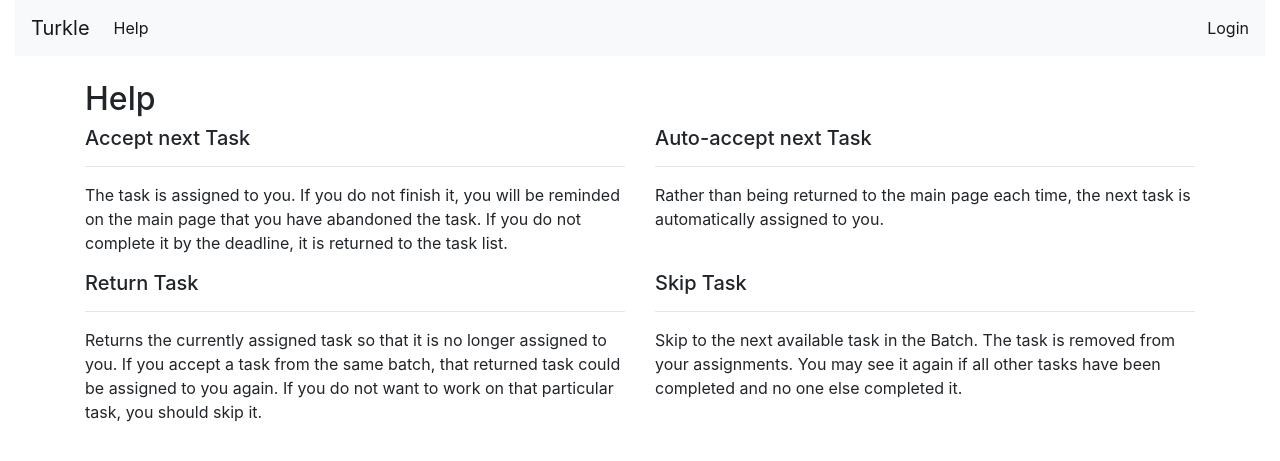
After one commit to hltcoe/turkle, a Django app: page /turkle/help/ in a window 1280 px wide. The commit adds this page. Shown: the top 461 px of the page. Run offline with Django 3.2, Linux system fonts and the light colour scheme; some libraries are stand-ins or nearby versions.

Commit message:
adds help page for workers

```diff
--- a/turkle/templates/base.html
+++ b/turkle/templates/base.html
@@ -22,11 +22,18 @@
             <a class="nav-link" href="{% url 'turkle_admin:index' %}" title="Administration">Admin</a>
           </li>
           {% endif %}
+          {% if user.is_authenticated %}
+          <li class="nav-item active">
+            <a class="nav-link" href="{% url 'stats' %}" title="Your Progress">Stats</a>
+          </li>
+          {% endif %}
+          <li class="nav-item active">
+            <a class="nav-link" href="{% url 'help' %}">Help</a>
+          </li>
         </ul>
         <span class="navbar-text">
           {% if user.is_authenticated %}
           Logged in as <b>{{ user.username }}</b> -
-          <a href="{% url 'stats' %}">Stats</a> -
           <a href="{% url 'password_change' %}">Change Password</a> -
           <a href="{% url 'logout' %}?next={% url 'index' %}">Logout</a>
           {% else %}
--- /dev/null
+++ b/turkle/templates/help.html
@@ -0,0 +1,48 @@
+{% extends "base.html" %}
+{% load staticfiles %}
+
+{% block body %}
+
+<div class="container mt-4">
+  <h2>Help</h2>
+  <div class="row">
+    <div class="col-sm">
+      <h5>Accept next Task</h5>
+      <hr>
+      <p>
+        The task is assigned to you.
+        If you do not finish it, you will be reminded on the main page that you have abandoned the task.
+        If you do not complete it by the deadline, it is returned to the task list.
+      </p>
+    </div>
+    <div class="col-sm">
+      <h5>Auto-accept next Task</h5>
+      <hr>
+      <p>
+        Rather than being returned to the main page each time, the next task is automatically assigned to you.
+      </p>
+    </div>
+  </div>
+  <div class="row">
+    <div class="col-sm">
+      <h5>Return Task</h5>
+      <hr>
+      <p>
+        Returns the currently assigned task so that it is no longer assigned to you.
+        If you accept a task from the same batch, that returned task could be assigned to you again.
+        If you do not want to work on that particular task, you should skip it.
+      </p>
+    </div>
+    <div class="col-sm">
+      <h5>Skip Task</h5>
+      <hr>
+      <p>
+        Skip to the next available task in the Batch.
+        The task is removed from your assignments.
+        You may see it again if all other tasks have been completed and no one else completed it.
+      </p>
+    </div>
+  </div>
+</div>
+
+{% endblock %}
--- a/turkle/urls.py
+++ b/turkle/urls.py
@@ -6,6 +6,7 @@ from turkle.views import (
     task_assignment,
     task_assignment_iframe,
     index,
+    help_page,
     preview,
     preview_iframe,
     preview_next_task,
@@ -19,6 +20,7 @@ from turkle.views import (
 urlpatterns = [
     url(r'^$', index, name='index'),
     url(r'^stats/$', stats, name='stats'),
+    url(r'^help/$', help_page, name='help'),
     url(r'^update_auto_accept/$', update_auto_accept, name='update_auto_accept'),
     url(r'^task/(?P<task_id>\d+)/$', preview, name='preview'),
     url(r'^task/(?P<task_id>\d+)/iframe/$', preview_iframe, name='preview_iframe'),
--- a/turkle/views.py
+++ b/turkle/views.py
@@ -154,6 +154,10 @@ def accept_next_task(request, batch_id):
     else:
         messages.error(request, u'No more Tasks available for Batch {}'.format(batch.name))
         return redirect(index)
+
+
+def help_page(request):
+    return render(request, 'help.html')
 
 
 def task_assignment(request, task_id, task_assignment_id):
```
